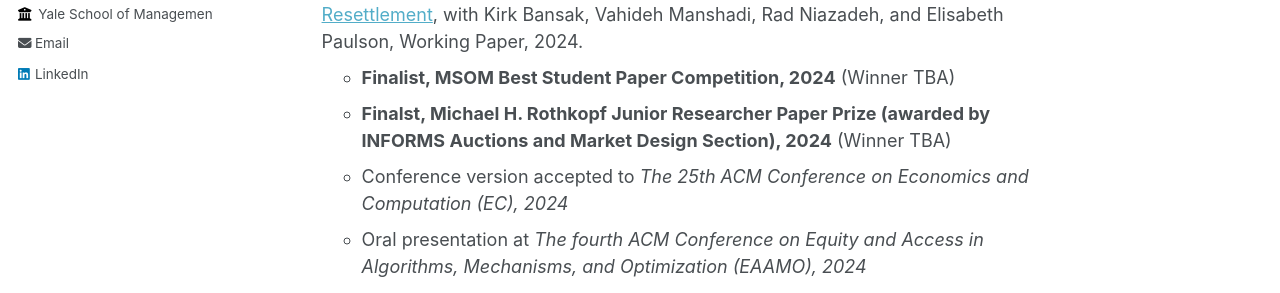
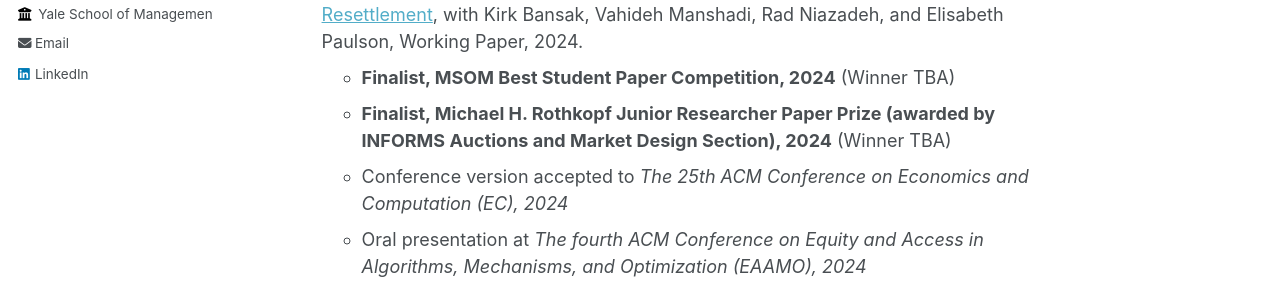
Before and after one commit to soonbong-lee/soonbong-lee.github.io, a Jekyll site: the page built from _pages/about.md, in a window 1280 px wide and 1351 px high. Shown: the part 376-669 px from the top of the window. Built offline with Jekyll 4.4.1, drawn with Linux system fonts in a browser that asks for light colours.

Commit message:
Update about.md

```diff
--- a/_pages/about.md
+++ b/_pages/about.md
@@ -15,7 +15,7 @@ Working Paper/In Progress
 ======
 1. [Dynamic Matching with Post-Allocation Service and its Application to Refugee Resettlement](https://papers.ssrn.com/sol3/papers.cfm?abstract_id=4748762), with Kirk Bansak, Vahideh Manshadi, Rad Niazadeh, and Elisabeth Paulson, Working Paper, 2024.
 - **Finalist, MSOM Best Student Paper Competition, 2024** (Winner TBA)
-- **Finalst, Michael H. Rothkopf Junior Researcher Paper Prize (awarded by INFORMS Auctions and Market Design Section), 2024** (Winner TBA)
+- **Finalist, Michael H. Rothkopf Junior Researcher Paper Prize (awarded by INFORMS Auctions and Market Design Section), 2024** (Winner TBA)
 - Conference version accepted to *The 25th ACM Conference on Economics and Computation (EC), 2024*
 - Oral presentation at *The fourth ACM Conference on Equity and Access in Algorithms, Mechanisms, and Optimization (EAAMO), 2024*
 - Media: "[Using Operations Research to Improve the Refugee Resettlement Process](https://insights.som.yale.edu/insights/using-operations-research-to-improve-the-refugee-resettlement-process)." Yale Insights
```
